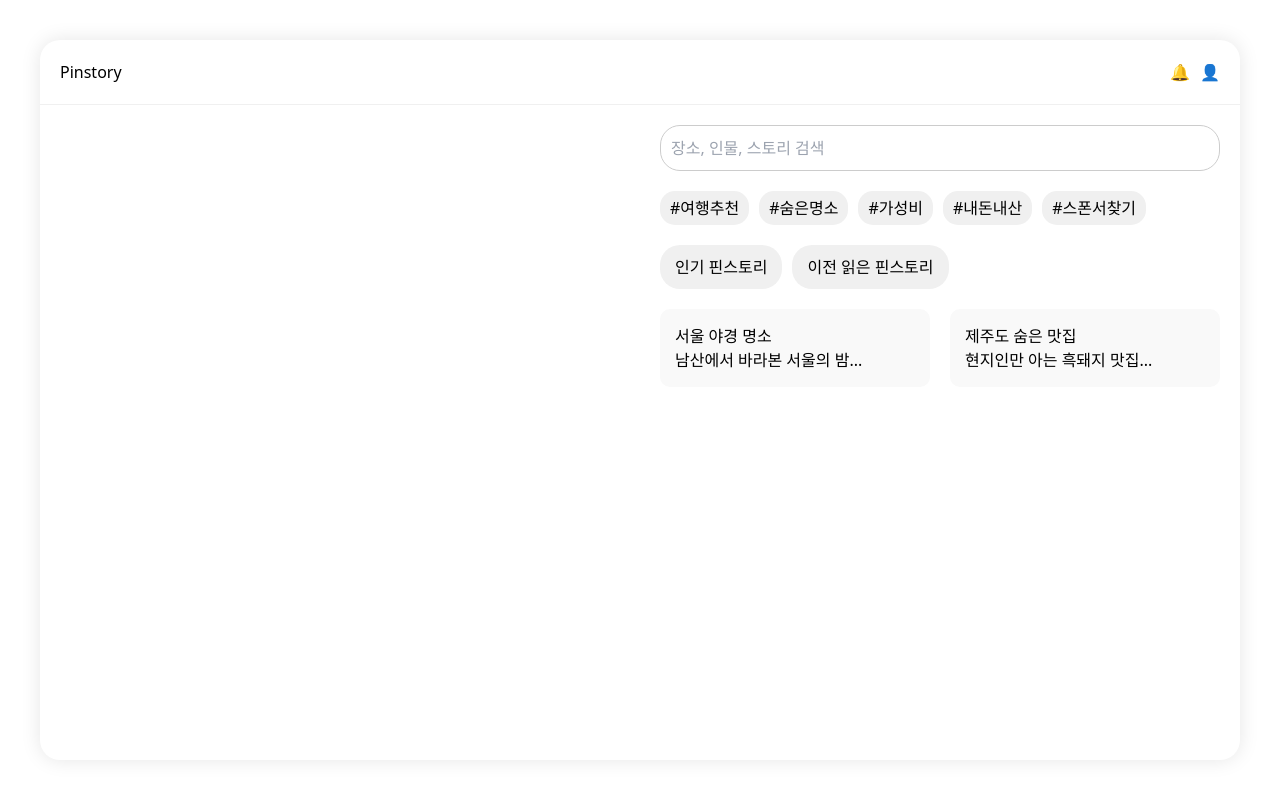
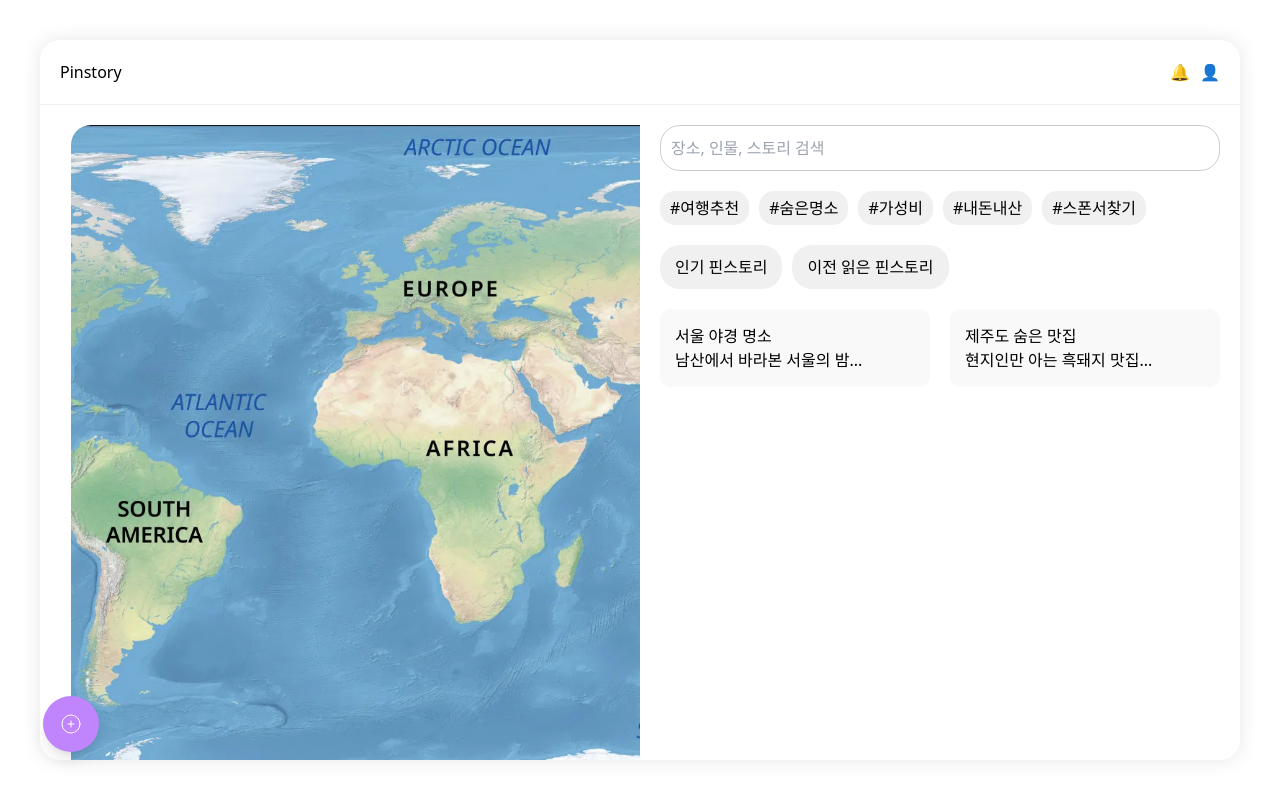
Before and after one commit to Codgm/PinAD_TedinIT, a Next.js app: page /homepage in a window 1280 px wide. Built offline with nearby package versions, Linux system fonts and the light colour scheme.

Commit message:
홈 화면 map ui 수정

```diff
--- a/src/app/components/home2.js
+++ b/src/app/components/home2.js
@@ -1,6 +1,7 @@
 // pages/index.js
-import Head from 'next/head'
-import styles from '../styles/Home.module.css'
+import Head from 'next/head';
+import styles from '../styles/Home.module.css';
+import Map from '@/app/components/map';
 
 export default function Home2() {
   return (
@@ -20,9 +21,11 @@ export default function Home2() {
         </header>
 
         <main className={styles.main}>
+          <div className='w-1/2'>
           <section className={styles.imageSection}>
-            {/* SVG 이미지 컴포넌트 */}
+            <Map/>
           </section>
+          </div>
 
           <section className={styles.contentSection}>
             <div className={styles.searchBar}>
--- a/src/app/components/map.js
+++ b/src/app/components/map.js
@@ -18,7 +18,7 @@ const Map = () => {
   };
 
   return (
-    <div className="map">
+    <div className="map w-full h-full rounded-full">
       <div className="absolute inset-0 overflow-hidden">
         <Image
           src="/world-map.webp"
@@ -32,12 +32,23 @@ const Map = () => {
           </div>
         )}
       </div>
-      <button
-        className="absolute bottom-4 right-4 w-10 h-10 bg-blue-500 text-white rounded-full text-2xl leading-none hover:bg-blue-600 focus:outline-none focus:ring-2 focus:ring-blue-500 focus:ring-opacity-50"
-        onClick={handleAddPin}
-      >
-        +
-      </button>
+      <div className='fixed bottom-4 md:left-2/5 transform -translate-x-1/2'>
+        <button
+          className="inline-flex items-center justify-center rounded-full bg-purple-400 hover:bg-purple-500 shadow-lg text-white transition-colors duration-300 ease-in-out focus:outline-none focus:ring-2 focus:ring-blue-500 focus:ring-opacity-50 disabled:pointer-events-none disabled:opacity-50 h-14 w-14 absolute bottom-8 left-1/2 transform -translate-x-1/2"
+          onClick={handleAddPin}
+        >
+          <svg
+            className="w-6 h-6"
+            fill="none"
+            stroke="currentColor"
+            viewBox="0 0 24 24"
+            xmlns="http://www.w3.org/2000/svg"
+            aria-hidden="true"
+          >
+            <path strokeLinecap="round" strokeLinejoin="round" d="M12 9v6m3-3H9m12 0a9 9 0 1 1-18 0 9 9 0 0 1 18 0Z"></path>
+          </svg>
+        </button>
+      </div>
     </div>
   );
 };
--- a/src/app/globals.css
+++ b/src/app/globals.css
@@ -17,14 +17,12 @@
 }
 
 .map {
-  position: absolute;
+  position: relative;
   left: 42px;
   width: 38.875rem;
   height : 90vh;
   flex-shrink: 0;
-  background-color: #ffffff;
-  border-radius: 20px;
-  box-shadow: 0 4px 4px rgba(0, 0, 0, 0.25);
+  background-color: #a393f5;
 }
 
 .searchBar {
--- a/src/app/styles/Home.module.css
+++ b/src/app/styles/Home.module.css
@@ -55,6 +55,10 @@
     .main {
       flex-direction: row;
     }
+  }
+
+  .add {
+    border-radius: 20px;
   }
 
   .imageSection, .contentSection {
```
